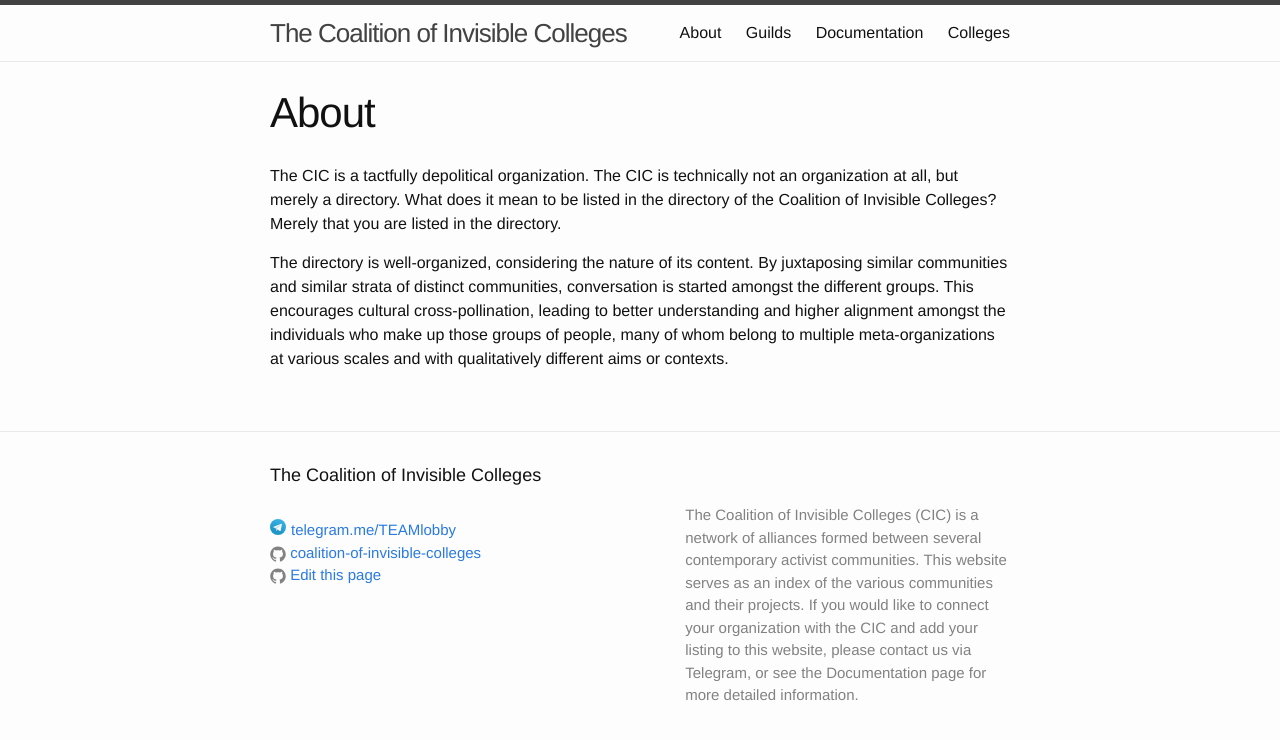
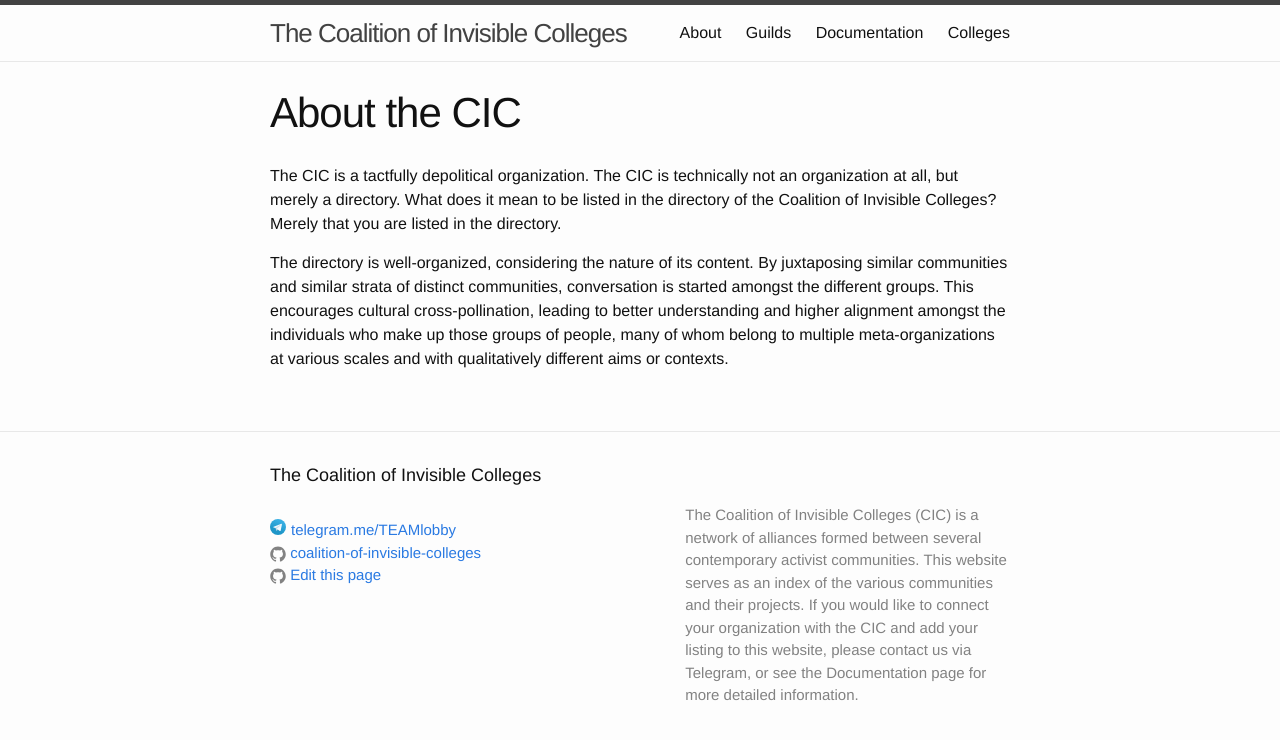
Before and after one commit to coalition-of-invisible-colleges/cic.github.io, a Jekyll site: the page built from about.md, in a window 1280 px wide. Shown: the top 740 px of the page. Built offline with Jekyll 4.4.1, drawn with Linux system fonts in a browser that asks for light colours.

Commit message:
Added long page title

```diff
--- a/about.md
+++ b/about.md
@@ -1,8 +1,9 @@
 ---
 layout: page
-title: About
+title: About the CIC
 permalink: /about/
 menu: true
+menutext: About
 ---
 The CIC is a tactfully depolitical organization. The CIC is technically not an organization at all, but merely a directory. What does it mean to be listed in the directory of the Coalition of Invisible Colleges? Merely that you are listed in the directory.
 
```
